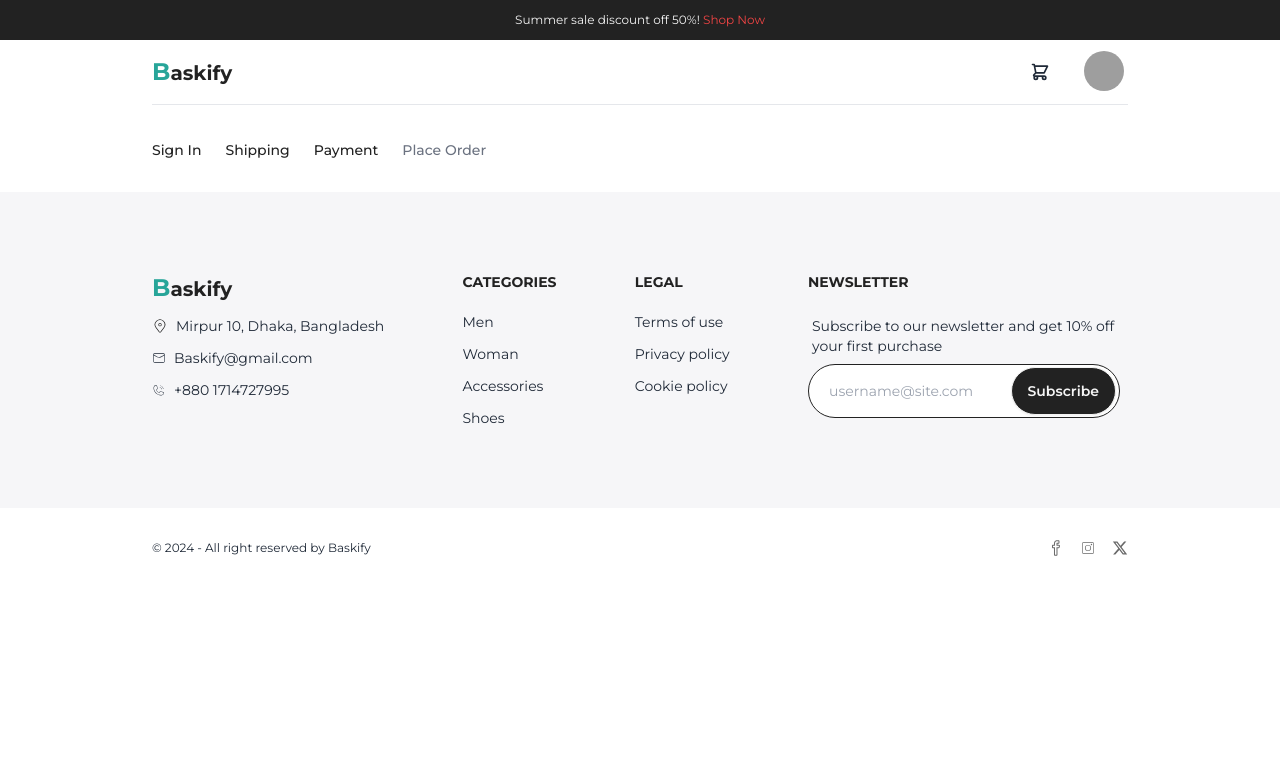
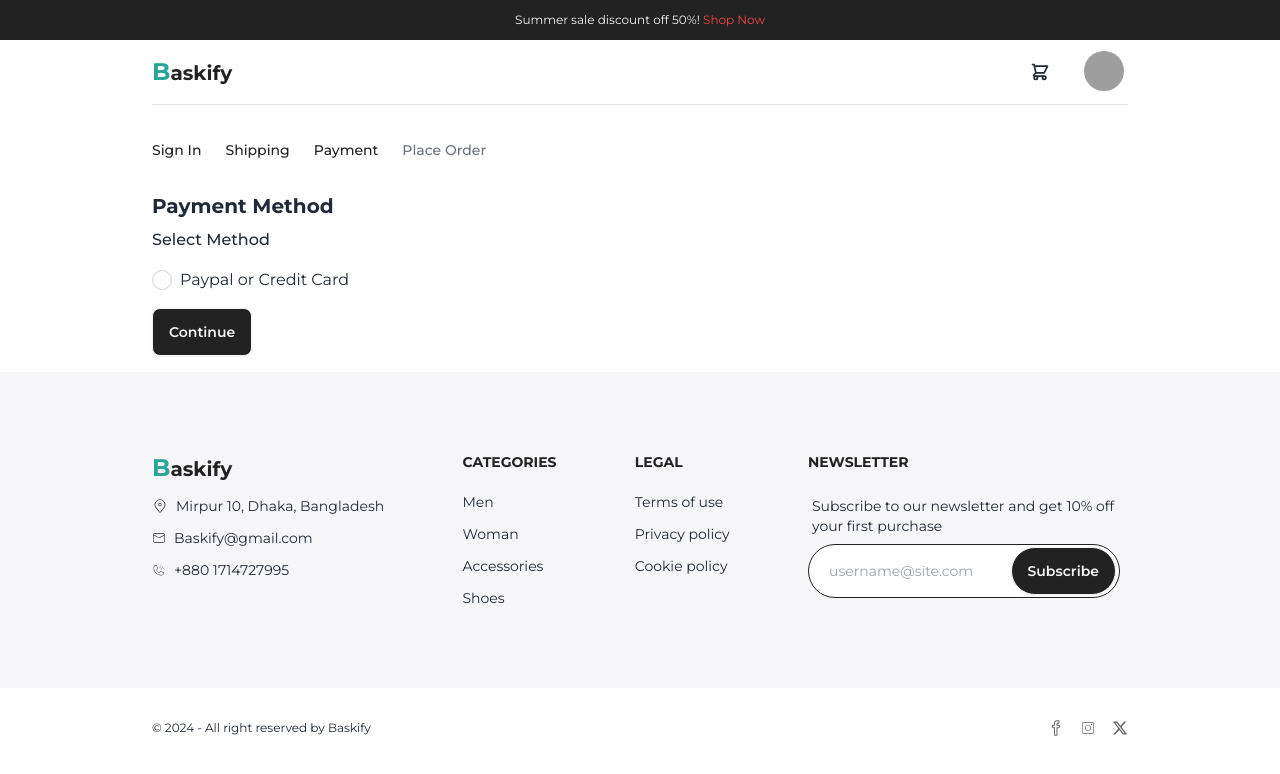
Before and after one commit to Sawon-52/Baskify-E-Commerce-platform, a React (Vite) app in the folder Frontend/: page /payment in a window 1280 px wide. Shown: the top 774 px of the page. Built offline with nearby package versions, Linux system fonts and the light colour scheme; sample sign-in values are in the browser's storage; grey boxes are pictures that could not be loaded.

Commit message:
created payment page and select the payment option to paypal

```diff
--- a/Frontend/src/pages/PaymentPage.jsx
+++ b/Frontend/src/pages/PaymentPage.jsx
@@ -1,11 +1,45 @@
-import { useState } from "react";
+import { useState, useEffect } from "react";
+import { useDispatch, useSelector } from "react-redux";
 import CheckoutSteps from "../Components/CheckoutSteps";
+import { useNavigate } from "react-router-dom";
+import { savePaymentMethod } from "../slices/cartSlice";
 
 const PaymentPage = () => {
   const [paymentMethod, setPaymentMethod] = useState("Paypal");
+
+  const dispatch = useDispatch();
+  const navigate = useNavigate();
+
+  const cart = useSelector((state) => state.cart);
+  const { shippingAddress } = cart;
+  useEffect(() => {
+    if (!shippingAddress) {
+      navigate("/shipping");
+    }
+  }, [shippingAddress, navigate]);
+  const handleSubmit = (e) => {
+    e.preventDefault();
+    dispatch(savePaymentMethod(paymentMethod));
+    navigate("/placeorder");
+  };
   return (
     <div>
-        <CheckoutSteps step1 step2 step3 />
+      <CheckoutSteps step1 step2 step3 />
+      <div>
+        <h1 className="text-xl font-bold my-2">Payment Method</h1>
+        <form onSubmit={handleSubmit}>
+          <h2 className="text-base font-medium">Select Method</h2>
+
+          <div className="flex items-center gap-2 my-4">
+            <input type="radio" className="radio w-5 h-5 defaultChecked" name="paymentMethod" value="Paypal-2" onChange={(e) => setPaymentMethod(e.target.value)} />
+            <label htmlFor="">Paypal or Credit Card</label>
+          </div>
+
+          <button type="submit" className="btn bg-primary text-white hover:bg-primary">
+            Continue
+          </button>
+        </form>
+      </div>
     </div>
   );
 };
```
